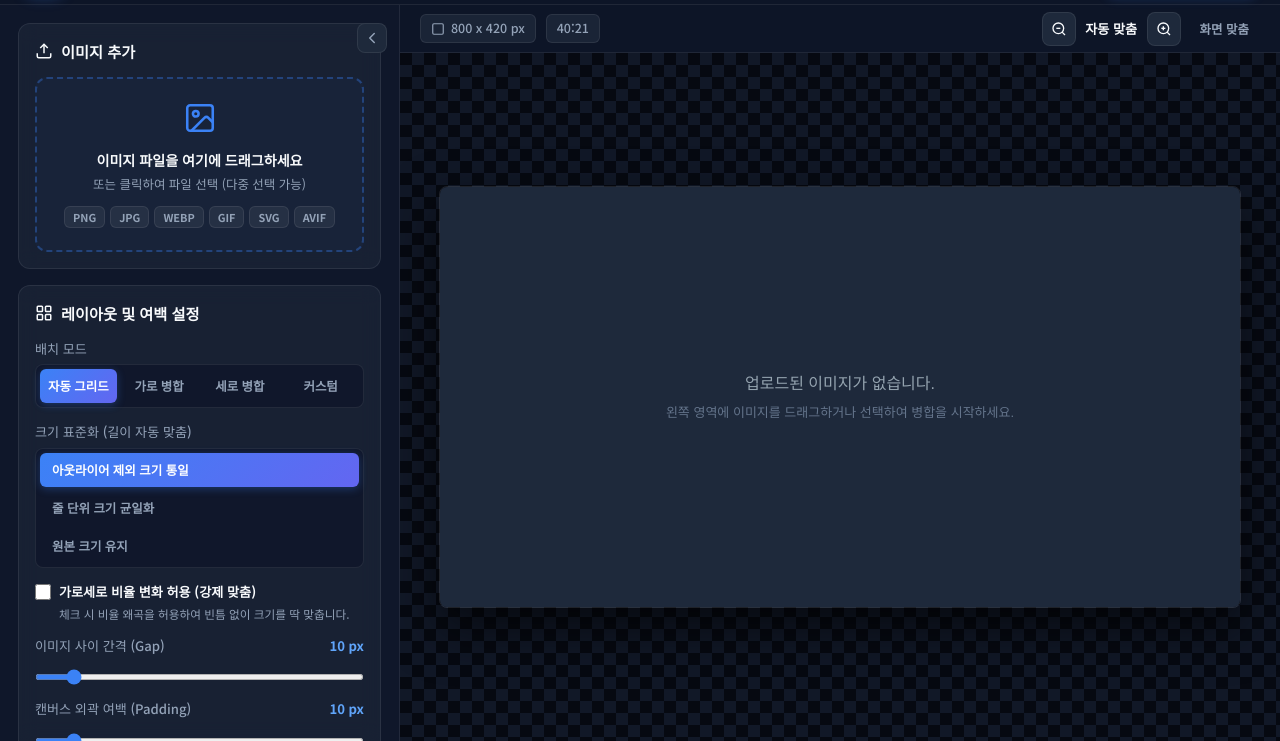
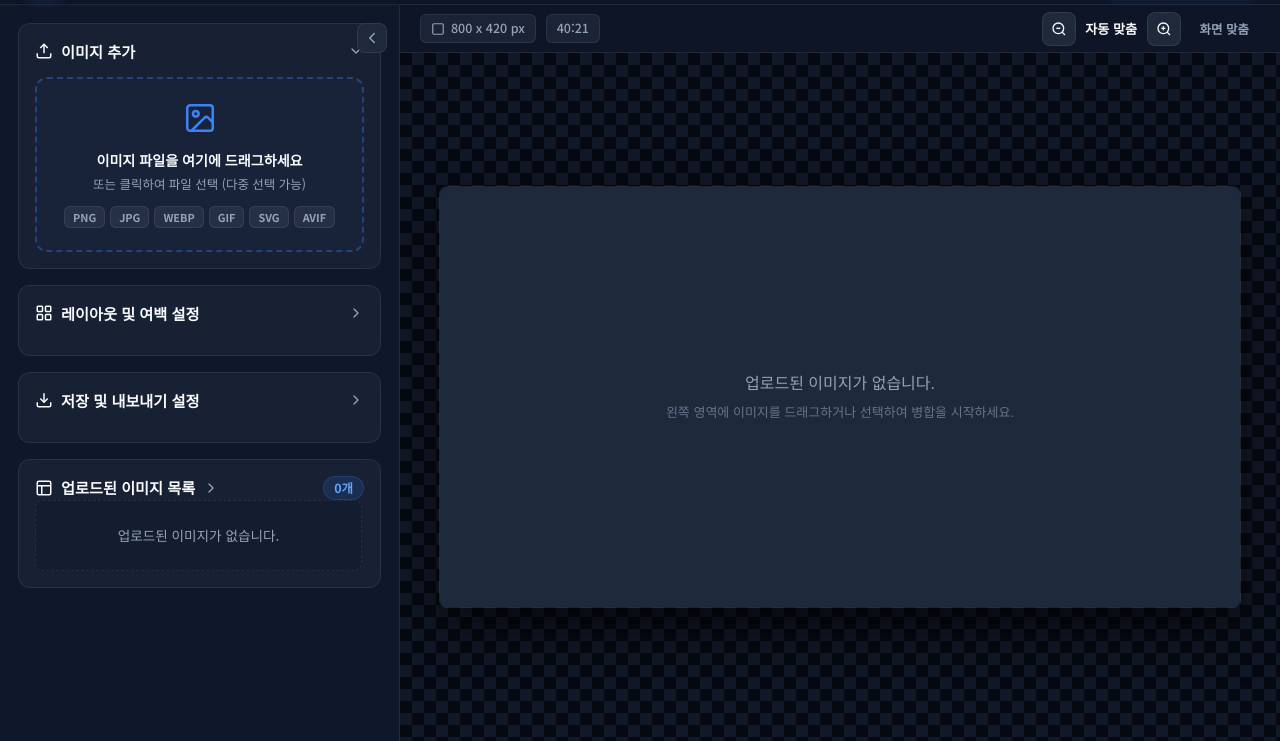
Before and after one commit to kimpro82/MyBizApps, a website built with Vite: page Web/ImageMerger/index.html in a window 1280 px wide. Shown: the part 59-800 px from the top of the page. Built offline with nearby package versions, Linux system fonts and the light colour scheme.

Commit message:
feat: add collapsible panel functionality and styles in ImageMerger

```diff
--- a/Web/ImageMerger/index.html
+++ b/Web/ImageMerger/index.html
@@ -49,8 +49,11 @@
           <!-- Section 1: Upload Zone -->
           <section class="panel upload-panel">
             <h2 class="panel-title">
+              <button type="button" class="panel-toggle" aria-expanded="true">
                 <svg xmlns="http://www.w3.org/2000/svg" width="18" height="18" viewBox="0 0 24 24" fill="none" stroke="currentColor" stroke-width="2"><path d="M21 15v4a2 2 0 0 1-2 2H5a2 2 0 0 1-2-2v-4"/><polyline points="17 8 12 3 7 8"/><line x1="12" x2="12" y1="3" y2="15"/></svg>
                 이미지 추가
+                <svg class="panel-toggle-chevron" xmlns="http://www.w3.org/2000/svg" width="16" height="16" viewBox="0 0 24 24" fill="none" stroke="currentColor" stroke-width="2" stroke-linecap="round" stroke-linejoin="round"><path d="m6 9 6 6 6-6"/></svg>
+              </button>
             </h2>
             <div id="drop-zone" class="drop-zone">
               <input type="file" id="file-input" multiple accept="image/png, image/jpeg, image/webp, image/gif, image/svg+xml, image/avif" class="file-input-hidden" />
@@ -73,10 +76,13 @@
           </section>
 
           <!-- Section 2: Layout & Canvas Controls -->
-          <section class="panel layout-panel">
+          <section class="panel layout-panel collapsed">
             <h2 class="panel-title">
+              <button type="button" class="panel-toggle" aria-expanded="false">
                 <svg xmlns="http://www.w3.org/2000/svg" width="18" height="18" viewBox="0 0 24 24" fill="none" stroke="currentColor" stroke-width="2"><rect width="7" height="7" x="3" y="3" rx="1"/><rect width="7" height="7" x="14" y="3" rx="1"/><rect width="7" height="7" x="14" y="14" rx="1"/><rect width="7" height="7" x="3" y="14" rx="1"/></svg>
                 레이아웃 및 여백 설정
+                <svg class="panel-toggle-chevron" xmlns="http://www.w3.org/2000/svg" width="16" height="16" viewBox="0 0 24 24" fill="none" stroke="currentColor" stroke-width="2" stroke-linecap="round" stroke-linejoin="round"><path d="m6 9 6 6 6-6"/></svg>
+              </button>
             </h2>
 
             <div class="control-group">
@@ -173,10 +179,13 @@
           </section>
 
           <!-- Section 3: Export Configuration -->
-          <section class="panel export-panel">
+          <section class="panel export-panel collapsed">
               <h2 class="panel-title">
+                <button type="button" class="panel-toggle" aria-expanded="false">
                   <svg xmlns="http://www.w3.org/2000/svg" width="18" height="18" viewBox="0 0 24 24" fill="none" stroke="currentColor" stroke-width="2"><path d="M21 15v4a2 2 0 0 1-2 2H5a2 2 0 0 1-2-2v-4"/><polyline points="7 10 12 15 17 10"/><line x1="12" x2="12" y1="15" y2="3"/></svg>
                   저장 및 내보내기 설정
+                  <svg class="panel-toggle-chevron" xmlns="http://www.w3.org/2000/svg" width="16" height="16" viewBox="0 0 24 24" fill="none" stroke="currentColor" stroke-width="2" stroke-linecap="round" stroke-linejoin="round"><path d="m6 9 6 6 6-6"/></svg>
+                </button>
             </h2>
 
             <div class="control-group">
@@ -208,11 +217,14 @@
           </section>
 
           <!-- Section 4: Individual Image Management -->
-          <section class="panel items-panel">
+          <section class="panel items-panel collapsed">
             <div class="panel-header-with-count">
               <h2 class="panel-title">
+                <button type="button" class="panel-toggle" aria-expanded="false">
                   <svg xmlns="http://www.w3.org/2000/svg" width="18" height="18" viewBox="0 0 24 24" fill="none" stroke="currentColor" stroke-width="2"><rect width="18" height="18" x="3" y="3" rx="2"/><path d="M3 9h18"/><path d="M9 21V9"/></svg>
                   업로드된 이미지 목록
+                  <svg class="panel-toggle-chevron" xmlns="http://www.w3.org/2000/svg" width="16" height="16" viewBox="0 0 24 24" fill="none" stroke="currentColor" stroke-width="2" stroke-linecap="round" stroke-linejoin="round"><path d="m6 9 6 6 6-6"/></svg>
+                </button>
               </h2>
               <span id="items-count-badge" class="count-badge">0개</span>
             </div>
--- a/Web/ImageMerger/src/style.css
+++ b/Web/ImageMerger/src/style.css
@@ -294,6 +294,38 @@ body {
   align-items: center;
   gap: 8px;
   margin-bottom: 14px;
+}
+
+.panel-toggle {
+  width: 100%;
+  display: flex;
+  align-items: center;
+  gap: 8px;
+  padding: 0;
+  color: inherit;
+  background: transparent;
+  border: 0;
+  font: inherit;
+  text-align: left;
+  cursor: pointer;
+}
+
+.panel-toggle-chevron {
+  margin-left: auto;
+  color: var(--text-muted);
+  transition: transform 0.2s ease;
+}
+
+.panel.collapsed > .panel-title ~ * {
+  display: none;
+}
+
+.panel.collapsed .panel-header-with-count {
+  margin-bottom: 0;
+}
+
+.panel.collapsed .panel-toggle-chevron {
+  transform: rotate(-90deg);
 }
 
 .panel-header-with-count {
--- a/Web/ImageMerger/src/ui.ts
+++ b/Web/ImageMerger/src/ui.ts
@@ -35,6 +35,16 @@ export class ImageMergerApp {
       toggleSidebar.setAttribute('aria-expanded', String(!isCollapsed));
       toggleSidebar.setAttribute('aria-label', isCollapsed ? '메뉴 펼치기' : '메뉴 접기');
       toggleSidebar.title = isCollapsed ? '메뉴 펼치기' : '메뉴 접기';
+    });
+
+    document.querySelectorAll('.panel-toggle').forEach((toggle) => {
+      toggle.addEventListener('click', () => {
+        const panel = toggle.closest('.panel');
+        if (!panel) return;
+
+        const isCollapsed = panel.classList.toggle('collapsed');
+        toggle.setAttribute('aria-expanded', String(!isCollapsed));
+      });
     });
 
     // 1. File Upload & Drag & Drop
```
Lines whose indentation alone changed are shown as unchanged.
